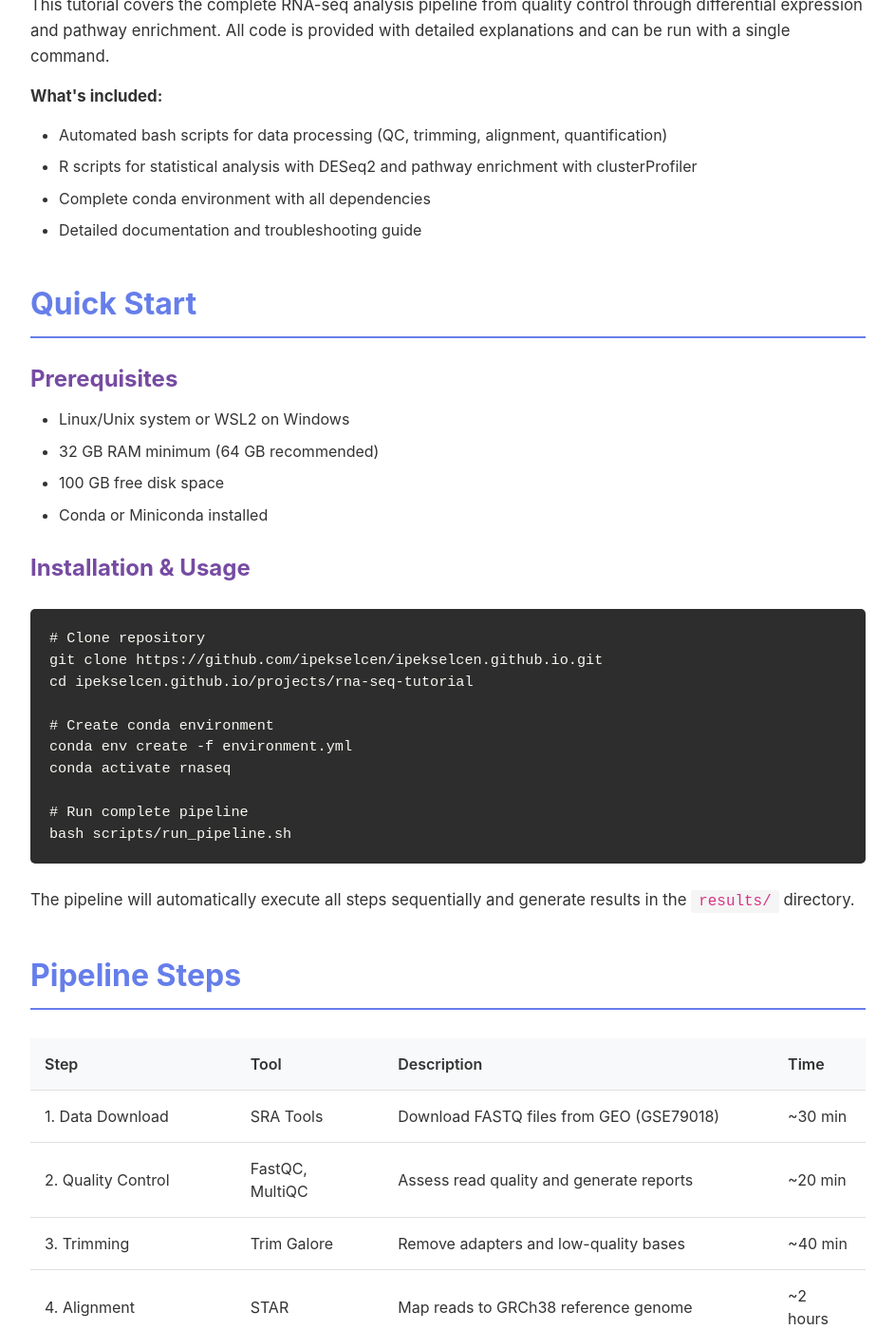
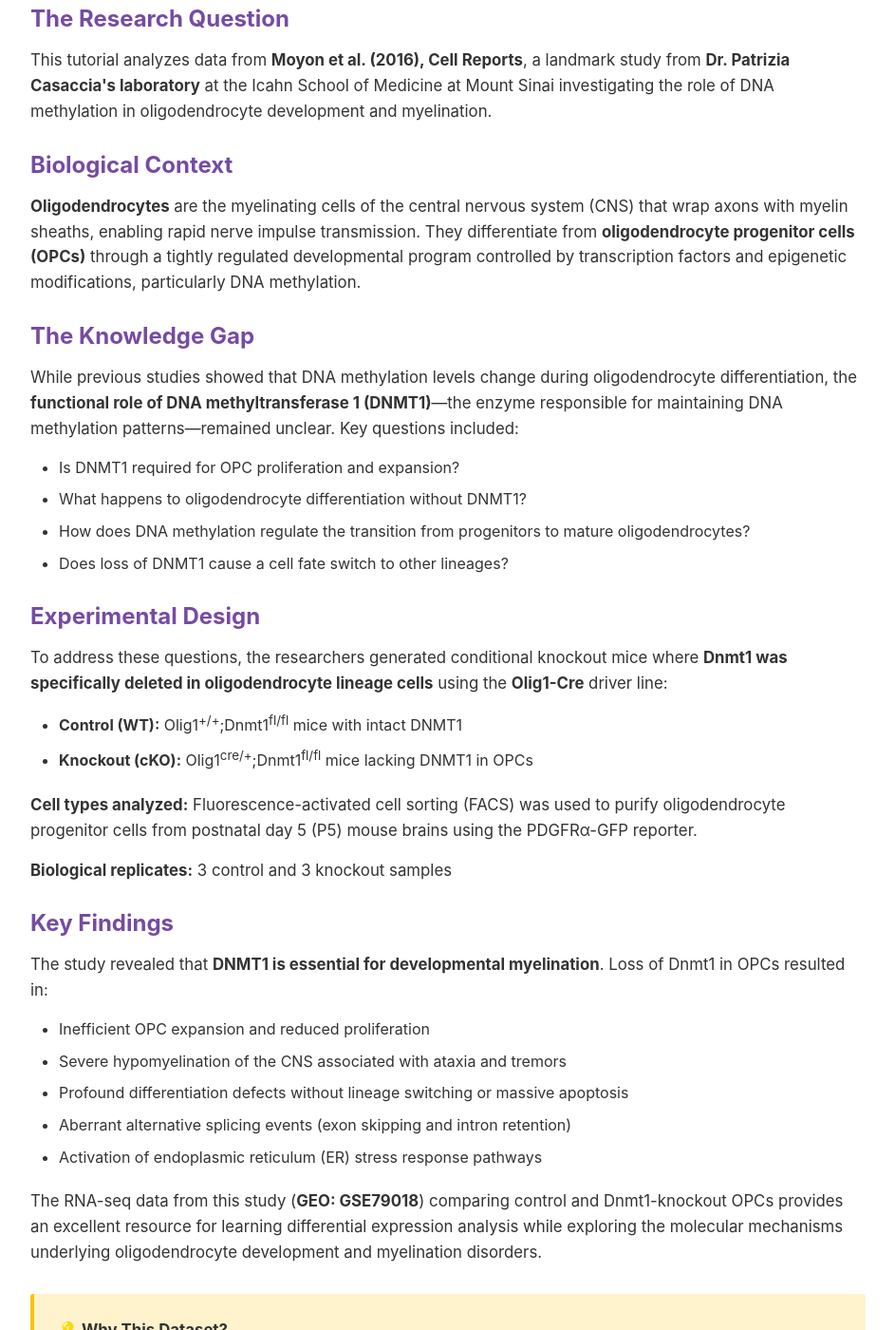
Before and after one commit to ipekselcen/ipekselcen.github.io, a Jekyll site: the page built from projects/rna-seq-tutorial/index.html, in a window 1280 px wide and 1400 px high, scrolled down 598 px. Shown: the whole window at 95% size, without its empty margins (168-1111 px from the left). Built offline with Jekyll 4.4.1, drawn with Linux system fonts in a browser that asks for light colours; some of the changed text lies outside the part shown.

Commit message:
Update index.html

```diff
--- a/projects/rna-seq-tutorial/index.html
+++ b/projects/rna-seq-tutorial/index.html
@@ -238,6 +238,84 @@ permalink: /projects/rna-seq-tutorial/
                 identify differentially expressed genes, and interpret results through functional enrichment analysis.
             </p>
 
+            <h2>Study Background</h2>
+
+            <h3>The Research Question</h3>
+            <p>
+                This tutorial analyzes data from <strong>Moyon et al. (2016), Cell Reports</strong>, a landmark study from
+                <strong>Dr. Patrizia Casaccia's laboratory</strong> at the Icahn School of Medicine at Mount Sinai investigating
+                the role of DNA methylation in oligodendrocyte development and myelination.
+            </p>
+
+            <h3>Biological Context</h3>
+            <p>
+                <strong>Oligodendrocytes</strong> are the myelinating cells of the central nervous system (CNS) that wrap axons
+                with myelin sheaths, enabling rapid nerve impulse transmission. They differentiate from <strong>oligodendrocyte
+                progenitor cells (OPCs)</strong> through a tightly regulated developmental program controlled by transcription
+                factors and epigenetic modifications, particularly DNA methylation.
+            </p>
+
+            <h3>The Knowledge Gap</h3>
+            <p>
+                While previous studies showed that DNA methylation levels change during oligodendrocyte differentiation, the
+                <strong>functional role of DNA methyltransferase 1 (DNMT1)</strong>—the enzyme responsible for maintaining DNA
+                methylation patterns—remained unclear. Key questions included:
+            </p>
+            <ul>
+                <li>Is DNMT1 required for OPC proliferation and expansion?</li>
+                <li>What happens to oligodendrocyte differentiation without DNMT1?</li>
+                <li>How does DNA methylation regulate the transition from progenitors to mature oligodendrocytes?</li>
+                <li>Does loss of DNMT1 cause a cell fate switch to other lineages?</li>
+            </ul>
+
+            <h3>Experimental Design</h3>
+            <p>
+                To address these questions, the researchers generated conditional knockout mice where <strong>Dnmt1 was
+                specifically deleted in oligodendrocyte lineage cells</strong> using the <strong>Olig1-Cre</strong> driver line:
+            </p>
+            <ul>
+                <li><strong>Control (WT):</strong> Olig1<sup>+/+</sup>;Dnmt1<sup>fl/fl</sup> mice with intact DNMT1</li>
+                <li><strong>Knockout (cKO):</strong> Olig1<sup>cre/+</sup>;Dnmt1<sup>fl/fl</sup> mice lacking DNMT1 in OPCs</li>
+            </ul>
+            <p>
+                <strong>Cell types analyzed:</strong> Fluorescence-activated cell sorting (FACS) was used to purify oligodendrocyte
+                progenitor cells from postnatal day 5 (P5) mouse brains using the PDGFRα-GFP reporter.
+            </p>
+            <p>
+                <strong>Biological replicates:</strong> 3 control and 3 knockout samples
+            </p>
+
+            <h3>Key Findings</h3>
+            <p>
+                The study revealed that <strong>DNMT1 is essential for developmental myelination</strong>. Loss of Dnmt1 in OPCs resulted in:
+            </p>
+            <ul>
+                <li>Inefficient OPC expansion and reduced proliferation</li>
+                <li>Severe hypomyelination of the CNS associated with ataxia and tremors</li>
+                <li>Profound differentiation defects without lineage switching or massive apoptosis</li>
+                <li>Aberrant alternative splicing events (exon skipping and intron retention)</li>
+                <li>Activation of endoplasmic reticulum (ER) stress response pathways</li>
+            </ul>
+            <p>
+                The RNA-seq data from this study (<strong>GEO: GSE79018</strong>) comparing control and Dnmt1-knockout OPCs provides
+                an excellent resource for learning differential expression analysis while exploring the molecular mechanisms underlying
+                oligodendrocyte development and myelination disorders.
+            </p>
+
+            <div class="info-box" style="background: #fff3cd; border-left: 4px solid #ffc107;">
+                <p><strong>💡 Why This Dataset?</strong></p>
+                <p>
+                    This dataset is ideal for learning RNA-seq analysis because it:
+                </p>
+                <ul style="margin-top: 10px;">
+                    <li>Represents a well-designed biological experiment with clear controls</li>
+                    <li>Demonstrates robust differential expression (hundreds of DEGs)</li>
+                    <li>Reveals biologically meaningful pathways (splicing, ER stress, cell cycle)</li>
+                    <li>Comes from a high-impact publication with validated findings</li>
+                    <li>Provides insights into epigenetics, neuroscience, and developmental biology</li>
+                </ul>
+            </div>
+
             <h2>Overview</h2>
             <p>
                 This tutorial covers the complete RNA-seq analysis pipeline from quality control through differential expression
```
